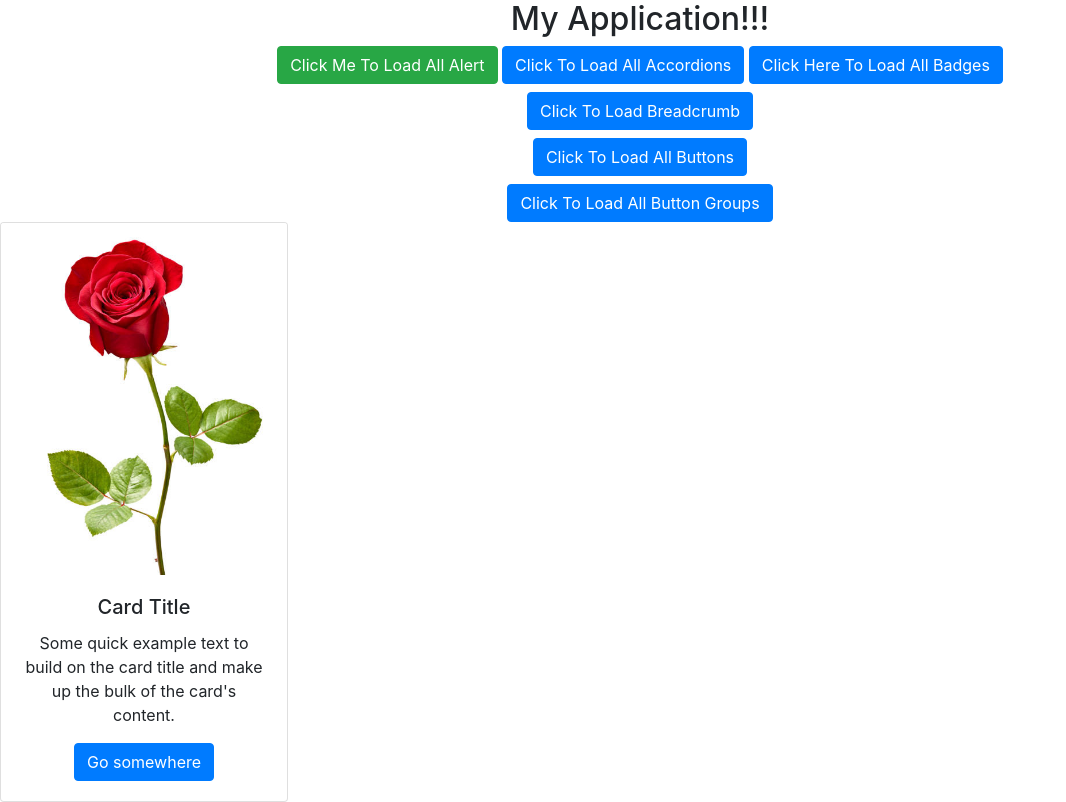
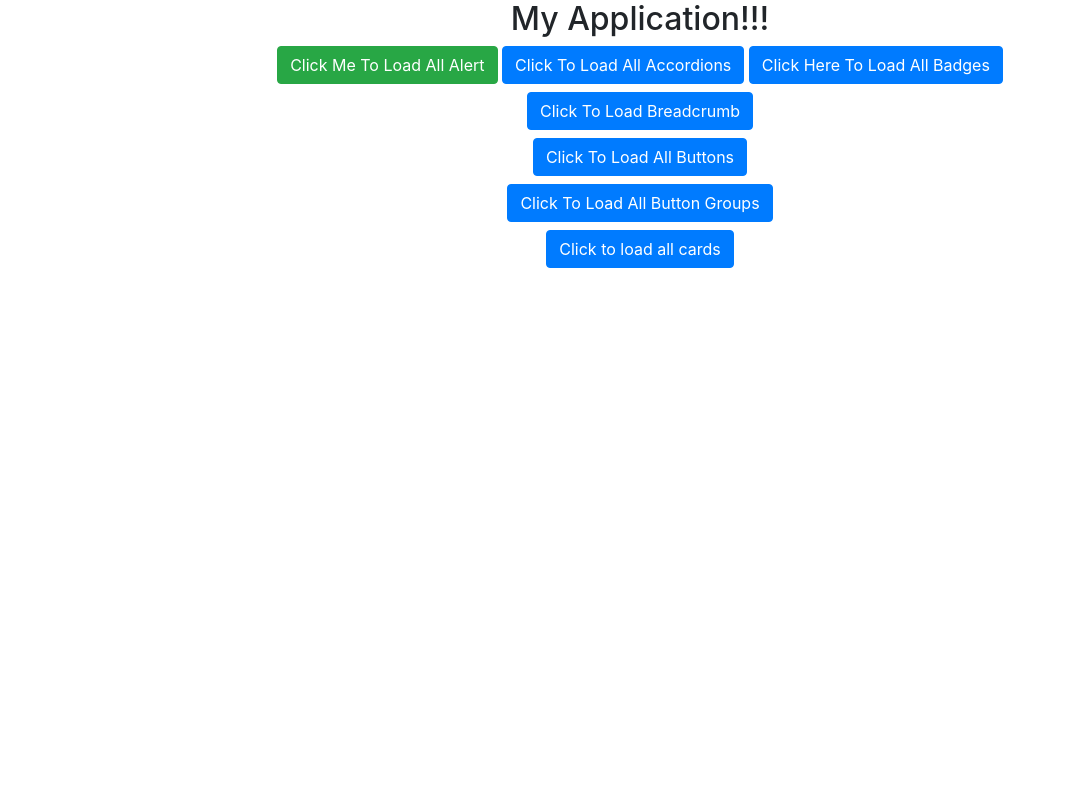
Before and after one commit to Khwajapasha/Boosrtrap-Practice, a React (Create React App) app: page / in a window 1280 px wide. Shown: the whole page, without its empty margins (0-1066 px from the left). Built offline with nearby package versions, Linux system fonts and the light colour scheme.

Commit message:
Implemented onClick event on card

```diff
--- a/src/Component/MainBodySection/Cards/AllCards.jsx
+++ b/src/Component/MainBodySection/Cards/AllCards.jsx
@@ -1,9 +1,21 @@
-import React from 'react';
-import {CardBasicExample} from "./CardBasicExample"
+import React, { useState } from "react";
+import { Button } from "react-bootstrap";
+import { CardBasicExample } from "./CardBasicExample";
 export const AllCards = () => {
-    return (
+  const [show, setShow] = useState(false);
+  return (
+    <React.Fragment>
+      {show && (
         <div>
-            <CardBasicExample/>
+          <CardBasicExample />
         </div>
-    );
+      )}
+      <div className="mt-2">
+        <Button onClick={() => setShow(!show)}>
+          {" "}
+          Click to load all cards{" "}
+        </Button>
+      </div>
+    </React.Fragment>
+  );
 };
--- a/src/Component/MainBodySection/Cards/CardBasicExample.jsx
+++ b/src/Component/MainBodySection/Cards/CardBasicExample.jsx
@@ -2,7 +2,10 @@ import React from "react";
 import { Card, Button } from "react-bootstrap";
 export const CardBasicExample = () => {
   return (
-    <div>
+    <div className="mt-2"><br/>
+    === Basics example of card also we add Card.Header, Card.Subtitle, Card.Text,Card.Link ===
+    <br/>
+    <br/>
       <Card style={{ width: "18rem" }}>
         <Card.Img variant="top" src="Assets/Rose.jpg" />
         <Card.Body>
```
